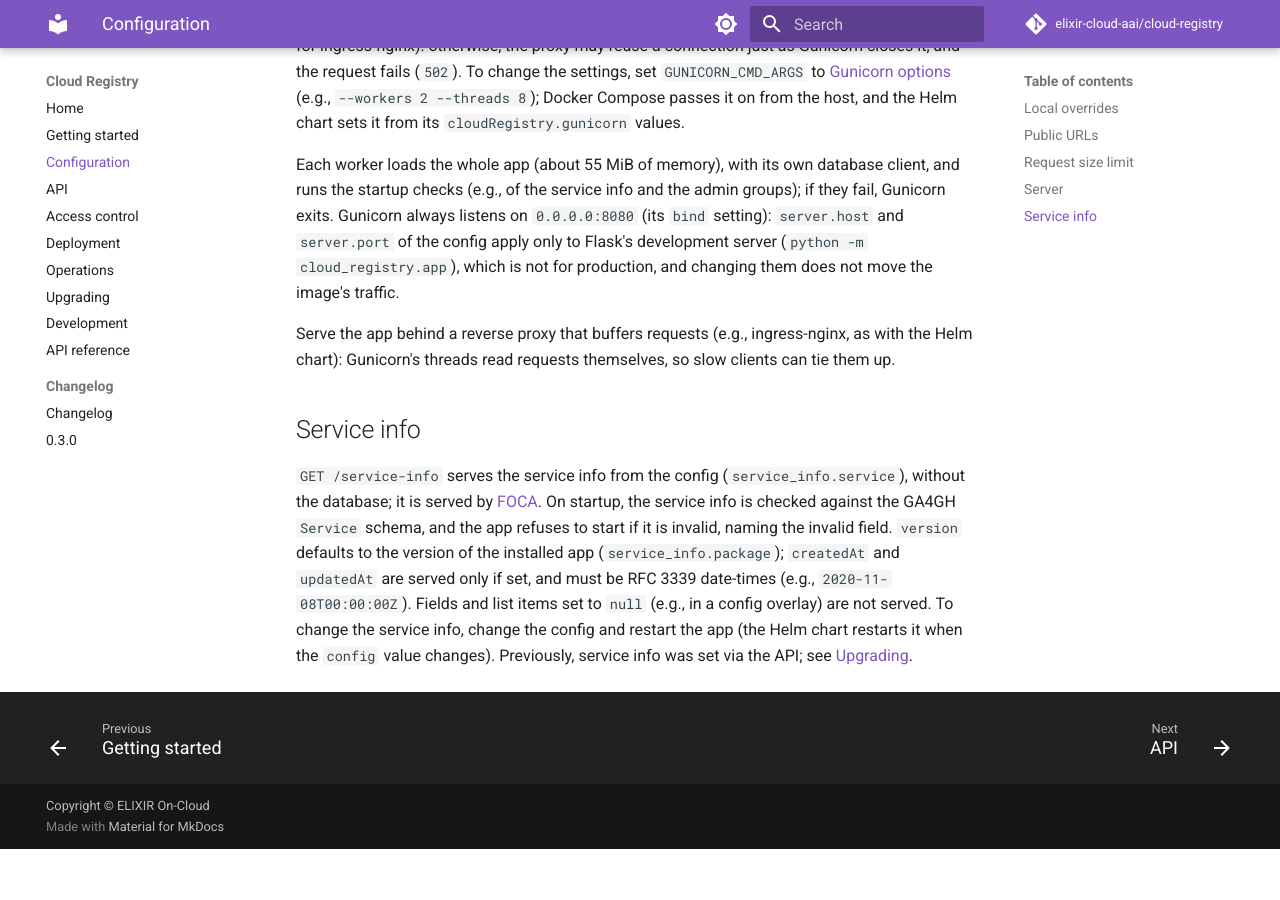
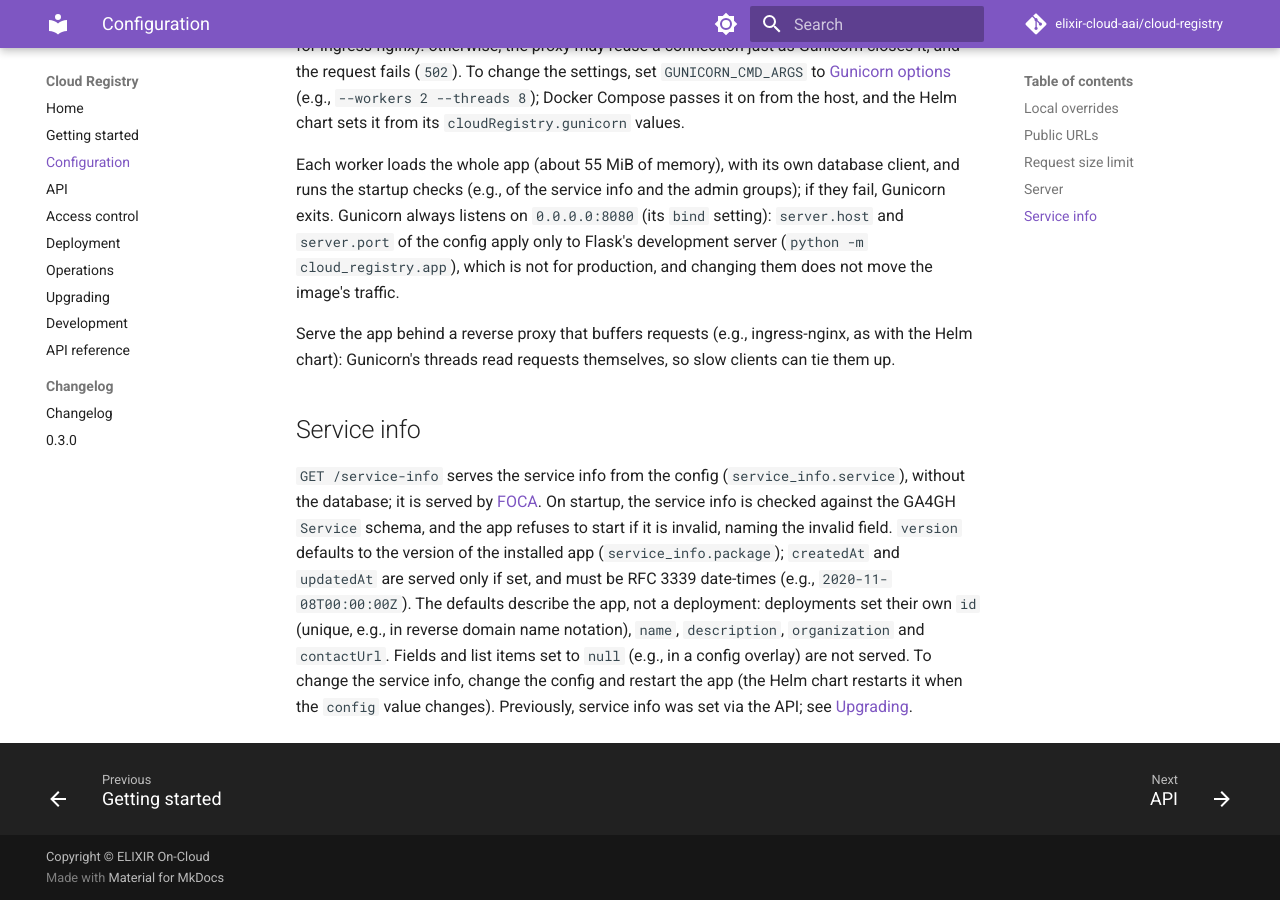
Before and after one commit to elixir-cloud-aai/cloud-registry, an MkDocs documentation site: the page built from docs/configuration.md, in a window 1280 px wide and 900 px high, scrolled down 1690 px. Built offline with MkDocs 1.6.1 and Material for MkDocs 9.7.7, drawn with Linux system fonts in a browser that asks for light colours; comment, search, counter and statistics services are not loaded; before the commit the page ends 2539 px from its top, so only the background shows below that.

Commit message:
feat(config)!: describe app in service info
The default service info named one network under the old name: its
id, name, description, organization and contact now describe the app
by ELIXIR On-Cloud. The docs and the chart's values example say that
deployments set their own, and the 0.3.0 upgrade steps say to keep
the previous id for clients.

BREAKING CHANGE: the default service info id is
cloud.elixir-on.cloud-registry (was ELIXIR_CLOUD_SERVICE_REGISTRY_1),
with new name, description, organization URL and contact URL.

Co-Authored-By: Claude Opus 5.5 <noreply@anthropic.com>

```diff
--- a/docs/configuration.md
+++ b/docs/configuration.md
@@ -110,8 +110,10 @@ startup, the service info is checked against the GA4GH `Service` schema, and
 the app refuses to start if it is invalid, naming the invalid field. `version`
 defaults to the version of the installed app (`service_info.package`);
 `createdAt` and `updatedAt` are served only if set, and must be RFC 3339
-date-times (e.g., `2020-11-08T00:00:00Z`). Fields and list items set to `null`
-(e.g., in a config overlay) are not served. To change the service info, change
-the config and restart the app (the Helm chart restarts it when the `config`
-value changes). Previously, service info was set via the API; see
-[Upgrading](upgrading.md#service-info).
+date-times (e.g., `2020-11-08T00:00:00Z`). The defaults describe the app, not a
+deployment: deployments set their own `id` (unique, e.g., in reverse domain
+name notation), `name`, `description`, `organization` and `contactUrl`. Fields
+and list items set to `null` (e.g., in a config overlay) are not served. To
+change the service info, change the config and restart the app (the Helm chart
+restarts it when the `config` value changes). Previously, service info was set
+via the API; see [Upgrading](upgrading.md#service-info).
```
Also changed, not shown: deployment/README.md (+5 -3 lines), docs/releases/0.3.0.md (+11 -2 lines), 4 other files.
